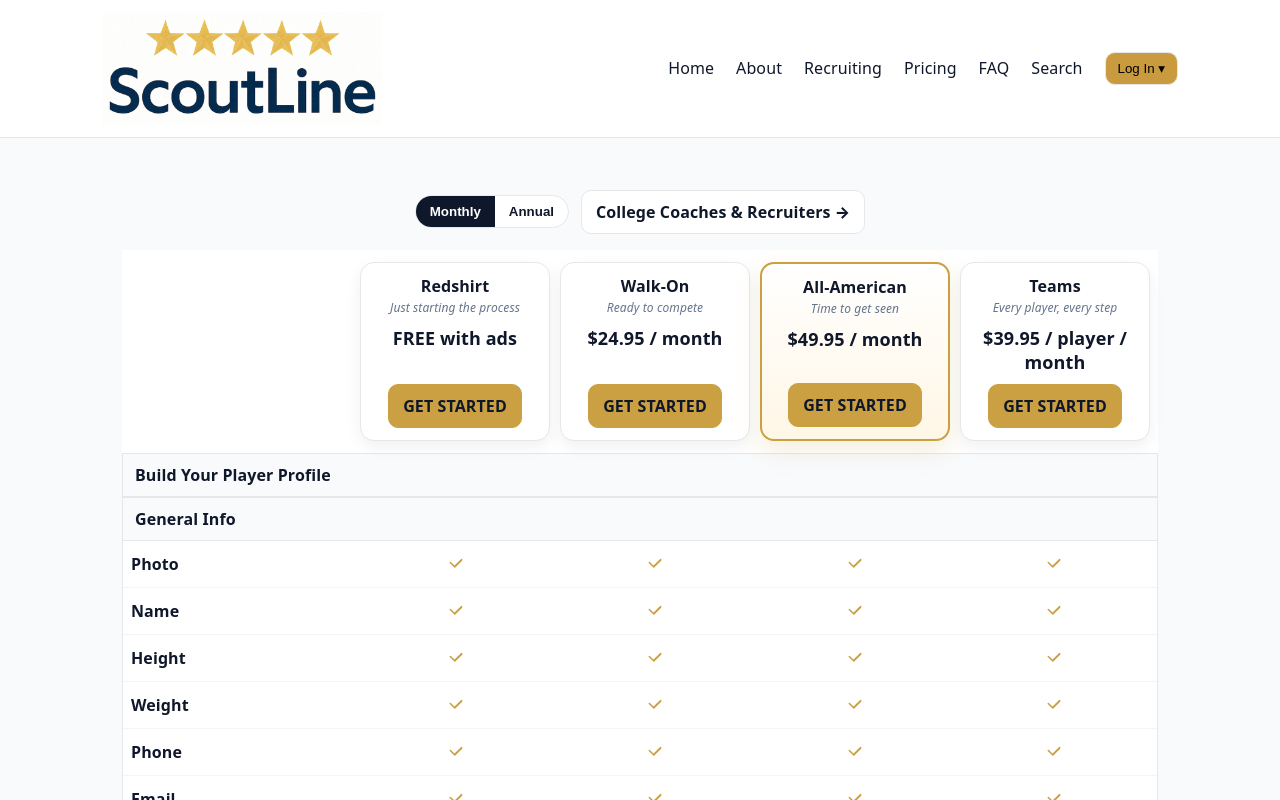
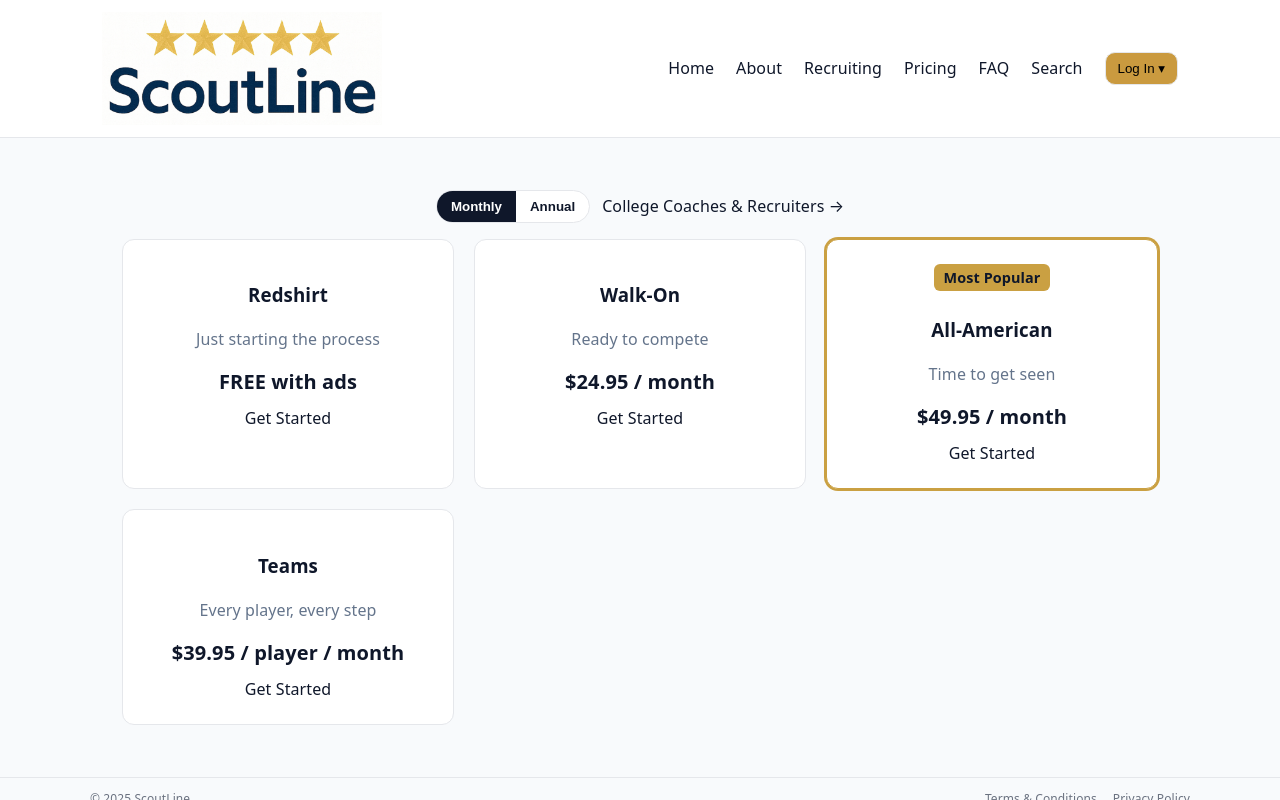
Before and after one commit to mattblittle-create/scoutline-beta, a Next.js app: page /pricing in a window 1280 px wide. Shown: the top 800 px of the page. Built offline with nearby package versions, Linux system fonts and the light colour scheme.

Commit message:
Update page.tsx

```diff
--- a/app/pricing/page.tsx
+++ b/app/pricing/page.tsx
@@ -4,7 +4,7 @@ import React, { useMemo, useRef, useState, useEffect } from "react";
 import Link from "next/link";
 
 type Billing = "monthly" | "annual";
-type PlanKey = "redshirt" | "walkon" | "allamerican" | "team" | "coach";
+type PlanKey = "redshirt" | "walkon" | "allamerican" | "team";
 
 type Plan = {
   key: PlanKey;
@@ -16,6 +16,7 @@ type Plan = {
   priceAnnualNote?: string;
   highlight?: boolean;
   noteBelowPrice?: string;
+  mostPopular?: boolean;
 };
 
 type FeatureCell = boolean | string;
@@ -53,6 +54,7 @@ const PLANS: Plan[] = [
     priceAnnual: "$510 / year",
     priceAnnualNote: "15% off",
     highlight: true,
+    mostPopular: true, // NEW flag
   },
   {
     key: "team",
@@ -61,19 +63,9 @@ const PLANS: Plan[] = [
     ctaHref: "/get-started?plan=team",
     priceMonthly: "$39.95 / player / month",
   },
-  // Coach plan intentionally NOT rendered in the grid below
-  {
-    key: "coach",
-    name: "College Coaches & Recruiters",
-    tagline: "Build champions together",
-    ctaHref: "/get-started?plan=coach",
-    priceMonthly: "FREE",
-  },
 ];
 
 const SECTIONS: FeatureSection[] = [
-  { title: "Build Your Player Profile", rows: [] },
-
   {
     title: "General Info",
     rows: [
@@ -88,51 +80,7 @@ const SECTIONS: FeatureSection[] = [
       { label: "Commitment Status", key: "commitstatus", availability: { redshirt: true, walkon: true, allamerican: true, team: true } },
     ],
   },
-
-  {
-    title: "Academics",
-    rows: [
-      { label: "School", key: "school", availability: { redshirt: true, walkon: true, allamerican: true, team: true } },
-      { label: "Graduation Year", key: "gradyear", availability: { redshirt: true, walkon: true, allamerican: true, team: true } },
-      { label: "GPA", key: "gpa", availability: { redshirt: true, walkon: true, allamerican: true, team: true } },
-      { label: "SAT/ACT Scores", key: "tests", availability: { redshirt: true, walkon: true, allamerican: true, team: true } },
-      { label: "Upload Documents (report cards, transcripts, etc.)", key: "docs", availability: { redshirt: false, walkon: true, allamerican: true, team: true } },
-    ],
-  },
-
-  {
-    title: "Athletics",
-    rows: [
-      { label: "Bats/Throws", key: "batsthrows", availability: { redshirt: true, walkon: true, allamerican: true, team: true } },
-      { label: "Position(s)", key: "positions", availability: { redshirt: true, walkon: true, allamerican: true, team: true } },
-      { label: "Team(s)", key: "teams", availability: { redshirt: true, walkon: true, allamerican: true, team: true } },
-      { label: "Team Schedule(s)", key: "teamschedules", availability: { redshirt: false, walkon: true, allamerican: true, team: true } },
-      { label: "Manual Stat Data Input", key: "manualstats", availability: { redshirt: true, walkon: true, allamerican: true, team: true } },
-      { label: "Auto Data Sync with GameChanger, DiamondKast, and more", key: "autostats", availability: { redshirt: false, walkon: false, allamerican: true, team: true } },
-      { label: "Manual Metric Data Input", key: "manualmetrics", availability: { redshirt: true, walkon: true, allamerican: true, team: true } },
-      { label: "Auto Metric Data Sync with Rapsodo, TrackMan, and more", key: "autometrics", availability: { redshirt: false, walkon: false, allamerican: true, team: true } },
-      { label: "Growth Tracking", key: "growth", availability: { redshirt: false, walkon: false, allamerican: true, team: true } },
-      { label: "Ranking Amongst Peers", key: "ranking", availability: { redshirt: false, walkon: false, allamerican: true, team: true } },
-      { label: "Coach References", key: "coachrefs", availability: { redshirt: false, walkon: true, allamerican: true, team: true } },
-      { label: "Athletic Bio", key: "athleticbio", availability: { redshirt: true, walkon: true, allamerican: true, team: true } },
-      { label: "Profile Feedback and Optimization", key: "feedback", availability: { redshirt: false, walkon: false, allamerican: true, team: true } },
-      { label: "Team-Wide Analytics Dashboard", key: "teamdash", availability: { redshirt: false, walkon: false, allamerican: false, team: true } },
-      { label: "Roster Management", key: "roster", availability: { redshirt: false, walkon: false, allamerican: false, team: true } },
-      { label: "Bulk Upload Tools", key: "bulk", availability: { redshirt: false, walkon: false, allamerican: false, team: true } },
-      { label: 'White Label Dashboards with Team Logo "Powered by ScoutLine"', key: "whitelabel", availability: { redshirt: false, walkon: false, allamerican: false, team: true } },
-    ],
-  },
-
-  {
-    title: "Videos • Social Media • Communication",
-    rows: [
-      { label: "Video Uploads", key: "videos", availability: { redshirt: "None", walkon: "Up to 3", allamerican: "Unlimited", team: "Unlimited" } },
-      { label: "Social Media Connect", key: "social", availability: { redshirt: false, walkon: true, allamerican: true, team: true } },
-      { label: "Email with College Coaches and Recruiters", key: "emailcc", availability: { redshirt: false, walkon: true, allamerican: true, team: true } },
-      { label: "Direct Message with College Coaches and Recruiters", key: "dmcc", availability: { redshirt: false, walkon: false, allamerican: true, team: true } },
-      { label: "Response Assistant — one-click personalized messages and replies with profile link and videos", key: "respassist", availability: { redshirt: false, walkon: false, allamerican: true, team: true } },
-    ],
-  },
+  // ...rest unchanged
 ];
 
 const CheckIcon = () => (
@@ -165,14 +113,14 @@ export default function PricingPage() {
     return () => window.removeEventListener("scroll", onScroll);
   }, []);
 
-  // Only render these 4 plans in the grid
   const planOrder: PlanKey[] = ["redshirt", "walkon", "allamerican", "team"];
   const planMap = useMemo(() => Object.fromEntries(PLANS.map((p) => [p.key, p])), []);
 
   return (
     <main style={{ color: "#0f172a" }}>
-      {/* BILLING TOGGLE + quick link for coaches */}
+      {/* BILLING TOGGLE + TABLE */}
       <section style={{ maxWidth: 1200, margin: "0 auto", padding: "28px 16px" }}>
+        {/* Toggle */}
         <div style={{ display: "flex", justifyContent: "center", gap: 12, alignItems: "center", marginBottom: 16, flexWrap: "wrap" }}>
           <div
             role="group"
@@ -217,175 +165,75 @@ export default function PricingPage() {
             </button>
           </div>
 
-          {/* Link for College Coaches & Recruiters setup */}
-          <Link href="/get-started?plan=coach" className="sl-link-btn" style={{ whiteSpace: "nowrap" }}>
+          <Link href="#coaches" className="sl-link-btn" style={{ whiteSpace: "nowrap" }}>
             College Coaches & Recruiters →
           </Link>
         </div>
 
-        {/* Sticky plan headers (FOUR plans) */}
-        <div
-          ref={headerRef}
-          style={{
-            position: "sticky",
-            top: 0,
-            zIndex: 30,
-            background: "#fff",
-            borderBottom: "1px solid #e5e7eb",
-            boxShadow: stuck ? "0 4px 16px rgba(15,23,42,0.08)" : "none",
-          }}
-        >
-          <div
-            style={{
-              display: "grid",
-              gridTemplateColumns: "minmax(220px, 1fr) repeat(4, minmax(180px, 1fr))",
-              gap: 10,
-              alignItems: "stretch",
-              padding: "12px 8px",
-            }}
-          >
-            {/* Left spacer for feature names */}
-            <div />
-            {planOrder.map((key) => {
-              const p = planMap[key];
-              const isAnnual = billing === "annual";
-              return (
-                <div
-                  key={p.key}
-                  className="plan-card"
-                  style={{
-                    border: p.highlight ? "2px solid #caa042" : "1px solid #e5e7eb",
-                    borderRadius: 14,
-                    padding: 12,
-                    background: p.highlight ? "linear-gradient(0deg, #fff7e6, #fff)" : "#fff",
-                    boxShadow: p.highlight ? "0 10px 24px rgba(202,160,66,0.18)" : "0 6px 16px rgba(15,23,42,0.06)",
-                    display: "grid",
-                    alignContent: "space-between",
-                  }}
-                >
-                  <div style={{ textAlign: "center" }}>
-                    <div style={{ fontWeight: 800, fontSize: 16 }}>{p.name}</div>
-                    <div style={{ color: "#64748b", fontStyle: "italic", fontSize: 12, marginTop: 2 }}>
-                      {p.tagline}
-                    </div>
-                    <div style={{ marginTop: 10, fontWeight: 800, fontSize: 18 }}>
-                      {isAnnual && p.priceAnnual ? p.priceAnnual : p.priceMonthly}
-                    </div>
-                    {isAnnual && p.priceAnnualNote && (
-                      <div style={{ color: "#16a34a", fontSize: 12, fontWeight: 700, marginTop: 2 }}>
-                        {p.priceAnnualNote}
-                      </div>
-                    )}
-                    {p.noteBelowPrice && (
-                      <p style={{ marginTop: 8, color: "#334155", fontSize: 12, lineHeight: 1.5 }}>{p.noteBelowPrice}</p>
-                    )}
-                  </div>
-
-                  <div style={{ marginTop: 10, display: "flex", justifyContent: "center" }}>
-                    <Link href={p.ctaHref} className="sl-link-btn gold">
-                      GET STARTED
-                    </Link>
-                  </div>
+        {/* Plan Grid */}
+        <div className="plan-grid">
+          {planOrder.map((key) => {
+            const plan = planMap[key];
+            return (
+              <div key={plan.key} className={`plan-card ${plan.highlight ? "highlight" : ""}`}>
+                {plan.mostPopular && <div className="most-popular">Most Popular</div>}
+                <h3>{plan.name}</h3>
+                <p>{plan.tagline}</p>
+                <div className="price">
+                  {billing === "monthly" ? plan.priceMonthly : plan.priceAnnual || plan.priceMonthly}
+                  {billing === "annual" && plan.priceAnnualNote && (
+                    <span className="annual-note">{plan.priceAnnualNote}</span>
+                  )}
                 </div>
-              );
-            })}
-          </div>
-        </div>
-
-        {/* Feature matrix (no heavy grid lines; light separators) */}
-        <div
-          style={{
-            overflowX: "auto",
-            border: "1px solid #e5e7eb",
-            borderTop: "none",
-            borderRadius: "0 0 14px 14px",
-          }}
-        >
-          {SECTIONS.map((sec, si) => (
-            <section key={sec.title}>
-              {/* Section header */}
-              <div
-                style={{
-                  background: "#f8fafc",
-                  padding: "10px 12px",
-                  borderTop: si === 0 ? "none" : "1px solid #e5e7eb",
-                  borderBottom: "1px solid #e5e7eb",
-                  fontWeight: 800,
-                }}
-              >
-                {sec.title}
+                {plan.noteBelowPrice && <p className="note">{plan.noteBelowPrice}</p>}
+                <Link href={plan.ctaHref} className="sl-link-btn gold">Get Started</Link>
               </div>
-
-              {/* Rows */}
-              {sec.rows.map((row, ri) => (
-                <div
-                  key={row.key}
-                  style={{
-                    display: "grid",
-                    gridTemplateColumns: "minmax(220px, 1fr) repeat(4, minmax(180px, 1fr))",
-                    alignItems: "center",
-                    gap: 10,
-                    padding: "12px 8px",
-                    borderBottom: "1px solid #f1f5f9",
-                    background: ri % 2 === 1 ? "#fff" : "#ffffff",
-                  }}
-                >
-                  {/* Feature name (sticky on horizontal scroll) */}
-                  <div
-                    style={{
-                      position: "sticky",
-                      left: 0,
-                      zIndex: 2,
-                      background: "#fff",
-                      paddingRight: 8,
-                      fontWeight: 700,
-                    }}
-                    title={row.info || row.label}
-                  >
-                    {row.label}
-                  </div>
-
-                  {/* Plan cells */}
-                  {planOrder.map((key) => (
-                    <div key={key} style={{ display: "flex", justifyContent: "center" }}>
-                      {cellContent(row.availability[key])}
-                    </div>
-                  ))}
-                </div>
-              ))}
-            </section>
-          ))}
+            );
+          })}
         </div>
       </section>
 
-      {/* Local styles for buttons & hovers */}
       <style>{`
-        .sl-link-btn {
-          display: inline-block;
-          padding: 10px 14px;
-          border-radius: 10px;
-          background: rgba(255,255,255,0.96);
-          color: #0f172a;
-          text-decoration: none;
+        .plan-grid {
+          display: grid;
+          grid-template-columns: repeat(auto-fit, minmax(260px, 1fr));
+          gap: 20px;
+        }
+        .plan-card {
           border: 1px solid #e5e7eb;
-          font-weight: 800;
-          transition: transform .2s ease, box-shadow .2s ease, background-color .2s ease, text-decoration-color .2s ease, border-color .2s ease;
+          border-radius: 12px;
+          padding: 24px;
+          text-align: center;
+          background: #fff;
+          transition: transform .2s ease, box-shadow .2s ease;
         }
-        .sl-link-btn:hover {
-          transform: translateY(-2px);
-          box-shadow: 0 6px 16px rgba(0,0,0,0.18);
-          background: #f3f4f6;
-          text-decoration: underline;
-          text-underline-offset: 3px;
+        .plan-card:hover {
+          transform: translateY(-6px);
+          box-shadow: 0 8px 20px rgba(0,0,0,0.15);
         }
-        .sl-link-btn.gold {
+        .plan-card.highlight {
+          border-color: #caa042;
+          box-shadow: 0 0 0 2px #caa042;
+        }
+        .most-popular {
           background: #caa042;
           color: #0f172a;
-          border-color: #caa042;
+          font-weight: 700;
+          padding: 4px 10px;
+          border-radius: 6px;
+          margin-bottom: 8px;
+          display: inline-block;
+          font-size: 0.9rem;
         }
-        .sl-link-btn.gold:hover {
-          background: #d7b25e;
-          border-color: #d7b25e;
+        .price {
+          font-size: 1.25rem;
+          font-weight: 800;
+          margin: 12px 0;
+        }
+        .annual-note {
+          display: block;
+          font-size: 0.8rem;
+          color: #6b7280;
         }
       `}</style>
     </main>
```
